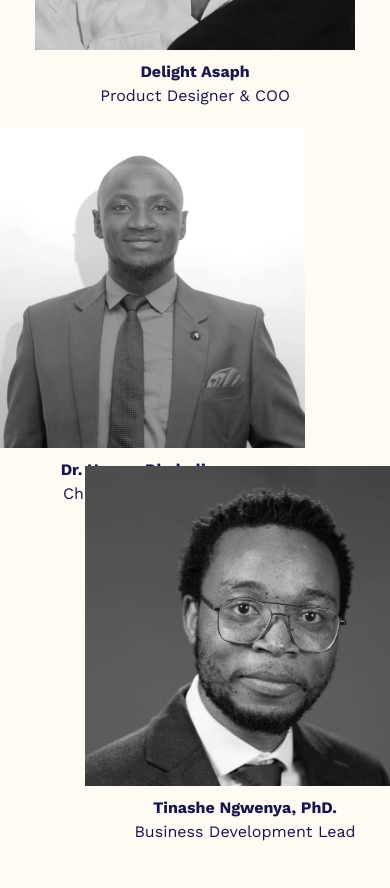
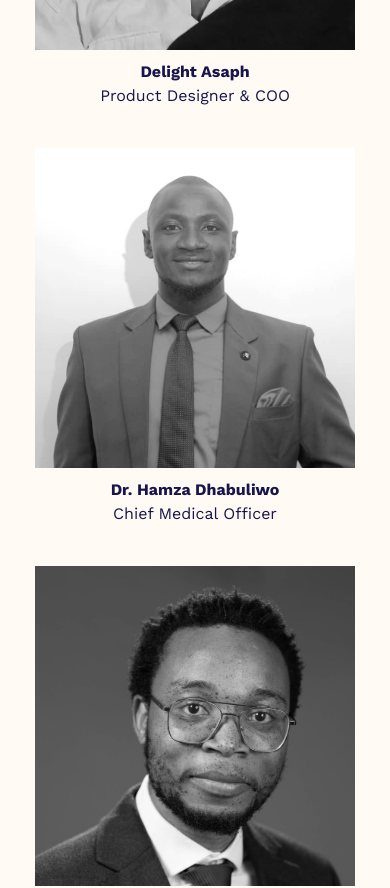
Before and after one commit to faris1208/Marifest-Project, a Next.js app: page /team in a window 390 px wide. Shown: the part 1360-2248 px from the top of the page. Built offline with nearby package versions, Linux system fonts and the light colour scheme.

Commit message:
responsive

```diff
--- a/src/app/components/team/team.module.scss
+++ b/src/app/components/team/team.module.scss
@@ -400,20 +400,20 @@
             }
         }
 
-        .logo_icon:nth-last-child(3) {
-            margin-bottom: -20px;
-    }
+    //     .logo_icon:nth-last-child(3) {
+    //         margin-bottom: -20px;
+    // }
 
-        .logo_icon:nth-last-child(2) {
-            margin-bottom: -40px;
-            margin-right: 100px;
-    }
+    //     .logo_icon:nth-last-child(2) {
+    //         margin-bottom: -40px;
+    //         margin-right: 100px;
+    // }
 
-    .logo_icon:last-child {
-        margin-top: -40px;
-        margin-left: 100px;
-        width: 100%;
-    }
+    // .logo_icon:last-child {
+    //     margin-top: -40px;
+    //     margin-left: 100px;
+    //     width: 100%;
+    // }
     }
 }
 
```
